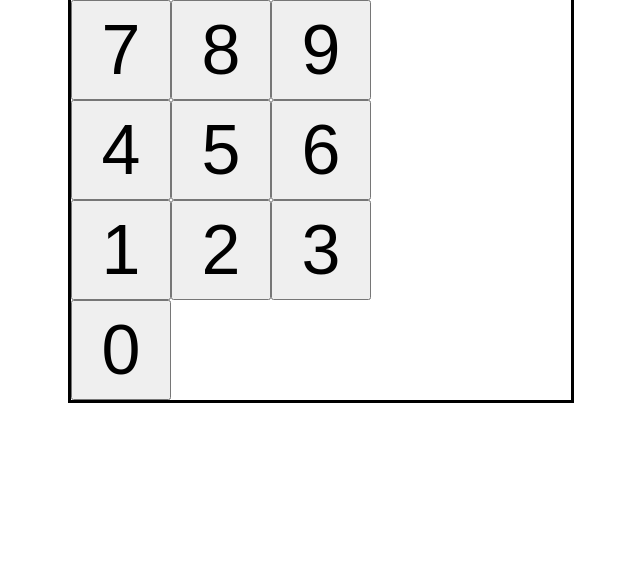
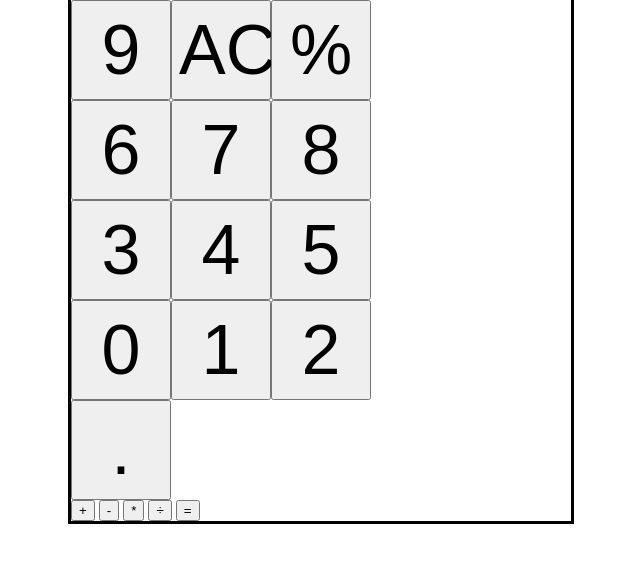
Before and after one commit to Kiiyul/calculator, a plain HTML site: page index.html in a window 1280 px wide. Shown: the part 91-654 px from the top of the page, without its empty margins (640-1280 px from the left). Drawn offline with Linux system fonts and the light colour scheme.

Commit message:
added symbol buttons

```diff
--- a/index.html
+++ b/index.html
@@ -4,14 +4,17 @@
     <meta charset="UTF-8">
     <meta name="viewport" content="width=device-width, initial-scale=1.0">
     <meta http-equiv="X-UA-Compatible" content="ie=edge">
-    <title>HTML 5 Boilerplate</title>
+    <title>Calculator</title>
     <link rel="stylesheet" href="style.css">
     <script src="script.js" defer></script>
   </head>
   <body>
     <div class="calculator">
       <div class="screen">1234567</div>
+      <div class="input">
         <div class="numberGrid">
+          <button class="number" data-key="53">%</button>
+          <button class="number large" data-key="8">AC</button>
           <button class="number" data-key="57">9</button>
           <button class="number" data-key="56">8</button>
           <button class="number" data-key="55">7</button>
@@ -21,7 +24,16 @@
           <button class="number" data-key="51">3</button>
           <button class="number" data-key="50">2</button>
           <button class="number" data-key="49">1</button>
-        <button class="number" data-key="48">0</button>
+          <button class="number large" data-key="48">0</button>
+          <button class="number" data-key="190">.</button>
+        </div>
+          <div class="symbolGrid">
+          <button class="symbols" data-key="187">+</button>
+          <button class="symbols" data-key="189">-</button>
+          <button class="symbols" data-key="56">*</button>
+          <button class="symbols" data-key="191">÷</button>
+          <button class="symbols" data-key="187">=</button>
+        </div>
       </div>
     </div>
 
```
Lines whose indentation alone changed are shown as unchanged.
